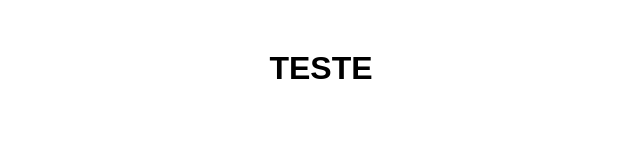
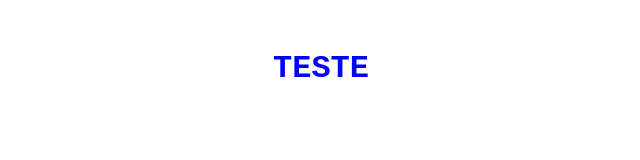
Before and after one commit to ThalesAraujoB/new-repositore-test, a plain HTML site: page index.html in a window 1280 px wide. Shown: the whole page, without its empty margins (319-959 px from the left). Drawn offline with Linux system fonts and the light colour scheme.

Commit message:
mudança na cor do H1 para azul

```diff
--- a/styles.css
+++ b/styles.css
@@ -3,3 +3,7 @@ body {
   text-align: center;
   margin-top: 50px;
 }
+h1{
+    font-family: 'Courier New', Courier, monospace;
+    color: blue;
+}
```
